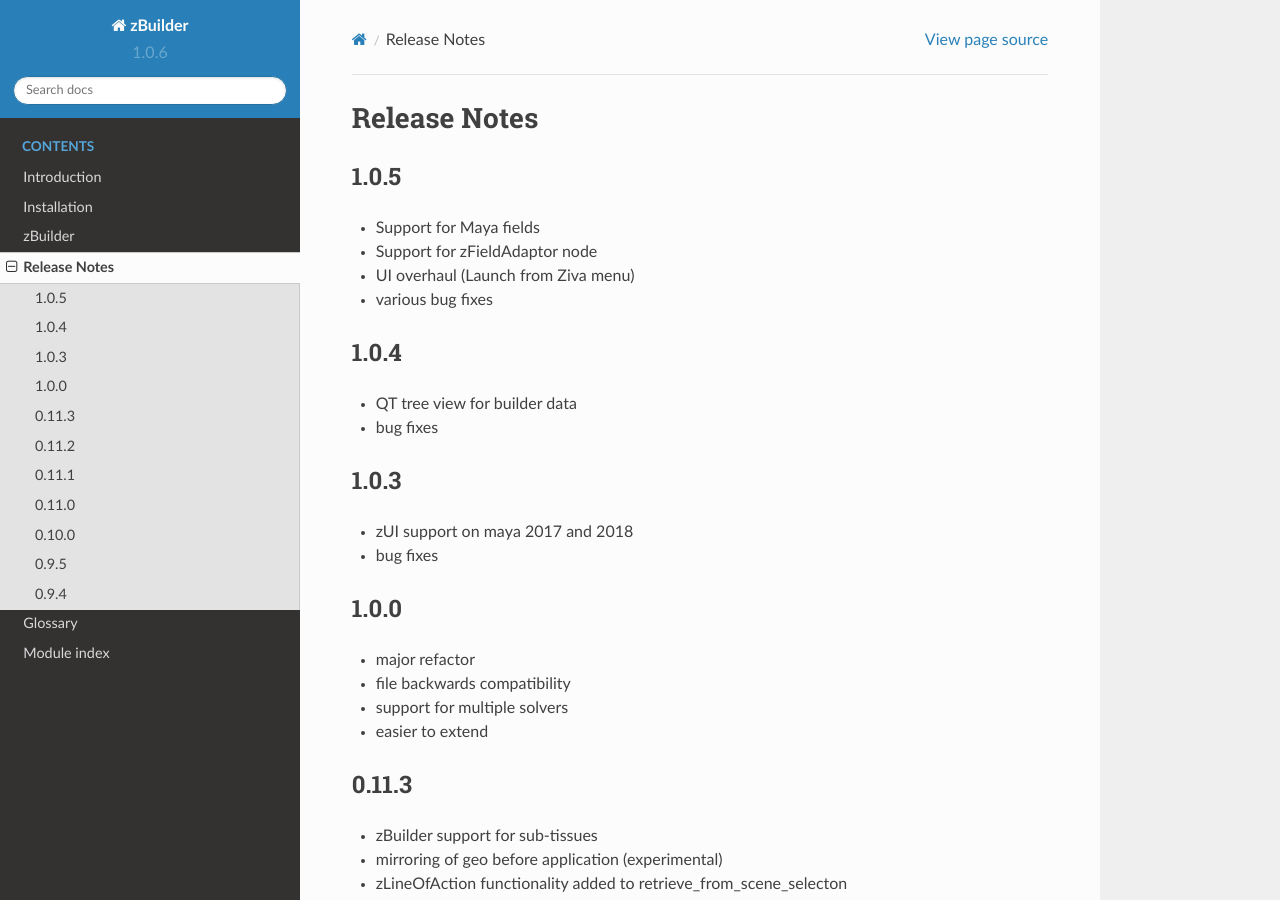
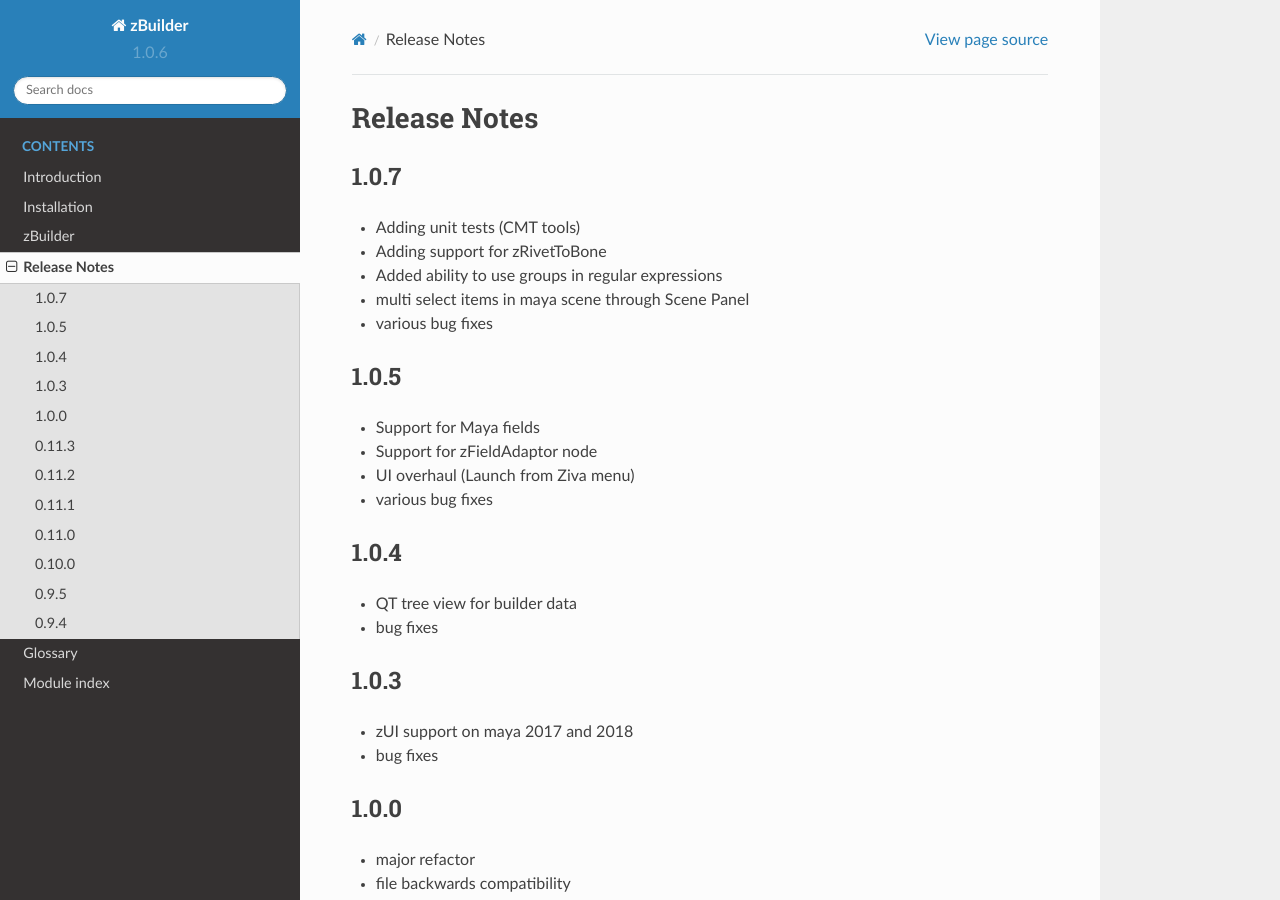
Before and after one commit to Unity-Technologies/ziva-vfx-utils, a Sphinx documentation site: the page built from docs/release.rst, in a window 1280 px wide and 900 px high. Built offline with Sphinx 7.4.7 and the Read the Docs theme 2.0.0, drawn with Linux system fonts in a browser that asks for light colours.

Commit message:
relase notes update

```diff
--- a/docs/release.rst
+++ b/docs/release.rst
@@ -1,5 +1,13 @@
 Release Notes
 =============
+1.0.7
+-----
+* Adding unit tests (CMT tools)
+* Adding support for zRivetToBone
+* Added ability to use groups in regular expressions
+* multi select items in maya scene through Scene Panel
+* various bug fixes
+
 1.0.5
 -----
 * Support for Maya fields
```
